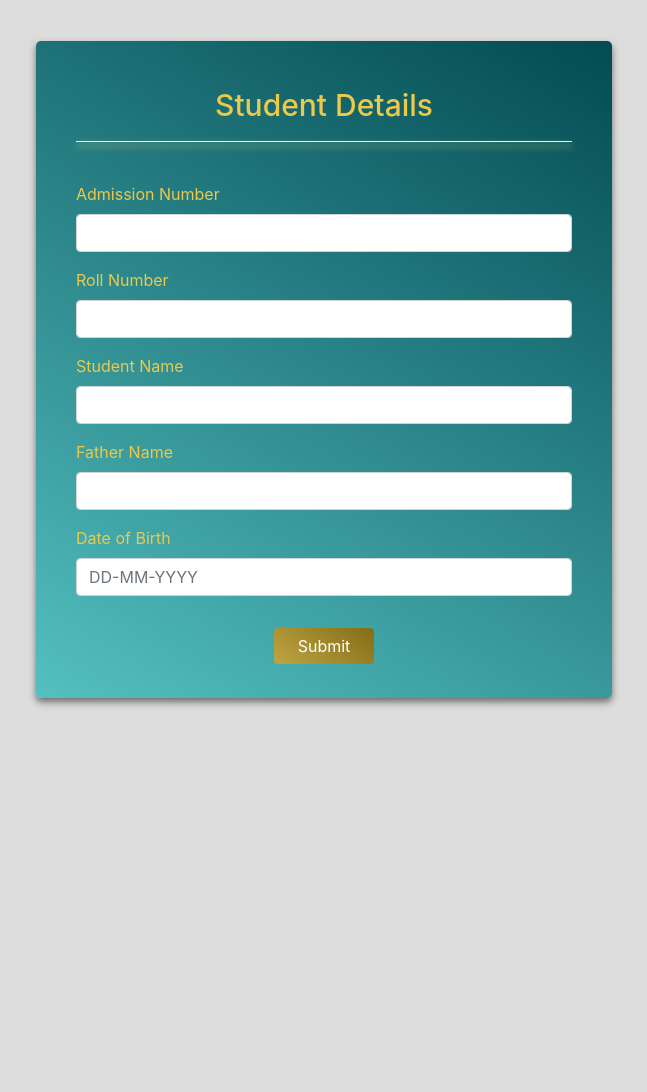
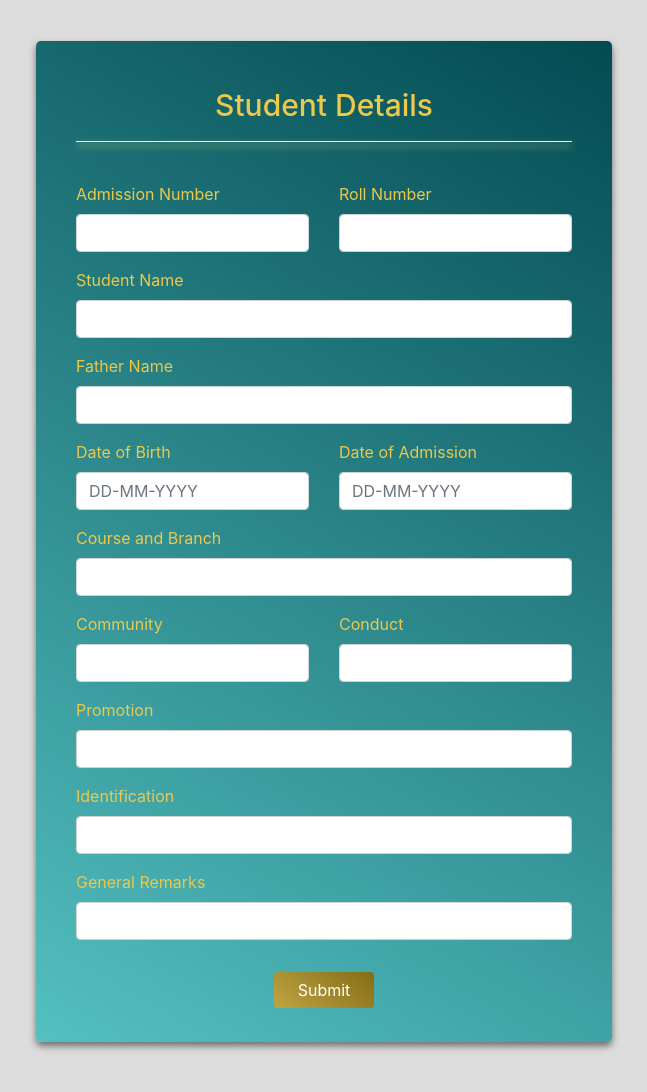
Before and after one commit to thejusvarma/TC, a Flask app: page /manual_generate in a window 1280 px wide. Shown: the part 59-1151 px from the top of the page, without its empty margins (316-963 px from the left). Before the commit the page ends 765 px from the top, so only its background shows below. Run offline with Flask 2, Linux system fonts and the light colour scheme; some libraries are stand-ins or nearby versions.

Commit message:
manual form added

```diff
--- a/gen_app/forms.py
+++ b/gen_app/forms.py
@@ -44,6 +44,11 @@ class ManualForm(FlaskForm):
     student_name = StringField('Student Name', validators=[DataRequired()])
     father_name = StringField('Father Name', validators=[DataRequired()])
     date_of_birth = StringField('Date of Birth', validators=[DataRequired()])
+    date_of_admission =  StringField('Date of Admission')
     Name_of_course_and_branch = StringField('Course and Branch', validators=[DataRequired()])
-    community = StringField('Email', validators=[DataRequired()])
+    community = StringField('Community', validators=[DataRequired()])
+    promotion =  StringField('Promotion')
+    conduct =  StringField('Conduct')
+    identification =  StringField('Identification')
+    general_remarks =  StringField('General Remarks')
     submit = SubmitField('Submit')
--- a/gen_app/routes.py
+++ b/gen_app/routes.py
@@ -180,7 +180,9 @@ def issued():
     data = Issued.query.filter_by(user_id=current_user.id).all()
     return render_template('issue.html',title='Issued',datas=data)
 
-@app.route("/manual_generate")
+@app.route("/manual_generate",methods=['GET','POST'])
 def manual_generate():
     form = ManualForm()
+    if form.validate_on_submit():
+        return render_template('info.html',title='Issued',form=form)
     return render_template('manual_generate.html',title='Issued',form=form)
--- a/gen_app/static/styles/manual_cert.css
+++ b/gen_app/static/styles/manual_cert.css
@@ -12,6 +12,12 @@
     padding-bottom: 18px;
     border-radius: 5px;
   }
+
+/*
+  .form-group{
+      margin-left: auto;
+    margin-right: auto;
+  } */
 
   hr.white {
       border-top: 1px solid whitesmoke;
--- a/gen_app/templates/info.html
+++ b/gen_app/templates/info.html
@@ -5,7 +5,6 @@
 {% block content %}
 <div class='container-info'>
   <h4>Transfer Certficate:</h4>
-
   {% if rn %}
   <a href="{{ url_for('return_tc',rn=rn) }}">Download Transfer Certificate</a><br><br>
   <h4>Conduct Certificate:</h4>
--- a/gen_app/templates/manual_generate.html
+++ b/gen_app/templates/manual_generate.html
@@ -13,6 +13,9 @@
                 <legend class="text-center">Student Details</legend>
                 <hr class="white">
                 <br>
+                <div class="row">
+                    <div class="col">
+                        <!-- admission_number -->
                         <div class="form-group">
                             {% if form.admission_number.errors %}
                             {{ form.admission_number.label(class="form-group-label") }}
@@ -27,6 +30,9 @@
                             {{ form.admission_number(class="form-control") }}
                             {% endif %}
                         </div>
+                    </div>
+                        <!-- rollnumber -->
+                    <div class="col">
                     <div class="form-group">
                         {% if form.roll_num.errors %}
                         {{ form.roll_num.label(class="form-group-label") }}
@@ -41,7 +47,10 @@
                         {{ form.roll_num(class="form-control") }}
                         {% endif %}
                     </div>
+                    </div>
+                </div>
 
+                <!-- student name -->
                 <div class="form-group">
                     {% if form.student_name.errors %}
                     {{ form.student_name.label(class="form-group-label") }}
@@ -57,6 +66,7 @@
                     {% endif %}
                 </div>
 
+                <!-- father's name -->
                 <div class="form-group">
                     {% if form.father_name.errors %}
                     {{ form.father_name.label(class="form-group-label") }}
@@ -72,6 +82,10 @@
                         {% endif %}
                 </div>
 
+
+                <div class="row">
+                    <div class="col">
+                    <!-- dob -->
                     <div class="form-group">
                         {% if form.date_of_birth.errors %}
                         {{ form.date_of_birth.label(class="form-group-label") }}
@@ -86,13 +100,91 @@
                         {{ form.date_of_birth(class="form-control",placeholder="DD-MM-YYYY") }}
                         {% endif %}
                     </div>
+                    </div>
+
+                    <div class="col">
+                    <!-- Date of Admission -->
+                    <div class="form-group">
+                        {% if form.date_of_admission.errors %}
+                        {{ form.date_of_admission.label(class="form-group-label") }}
+                        {{ form.date_of_admission(class="form-control is-invalid") }}
+                            <div class="invalid-feedback">
+                                {% for error in form.date_of_admission.errors %}
+                                <span>{{ error }}</span>
+                                {% endfor %}
+                            </div>
+                            {% else %}
+                            {{ form.date_of_admission.label(class="form-group-label") }}
+                            {{ form.date_of_admission(class="form-control",placeholder="DD-MM-YYYY") }}
+                            {% endif %}
+                    </div>
+                    </div>
+                </div>
+
+                 <!-- name of course and branch -->
+                 <div class="form-group">
+                    {% if form.Name_of_course_and_branch.errors %}
+                        {{ form.Name_of_course_and_branch.label(class="form-group-label") }}
+                        {{ form.Name_of_course_and_branch(class="form-control is-invalid") }}
+                        <div class="invalid-feedback">
+                            {% for error in form.Name_of_course_and_branch.errors %}
+                                <span>{{ error }}</span>
+                            {% endfor %}
+                        </div>
+                    {% else %}
+                        {{ form.Name_of_course_and_branch.label(class="form-group-label") }}
+                        {{ form.Name_of_course_and_branch(class="form-control") }}
+                    {% endif %}
+                </div>
+
+                <div class="row">
+                    <div class="col">
+                <!-- community -->
+                    <div class="form-group">
+                        {% if form.community.errors %}
+                        {{ form.community.label(class="form-group-label") }}
+                            {{ form.community(class="form-control is-invalid") }}
+                            <div class="invalid-feedback">
+                                {% for error in form.community.errors %}
+                                    <span>{{ error }}</span>
+                                {% endfor %}
+                            </div>
+                        {% else %}
+                            {{ form.community.label(class="form-group-label") }}
+                            {{ form.community(class="form-control") }}
+                        {% endif %}
+                    </div>
+                    </div>
+                    <div class="col">
+                    <!-- conduct -->
+                    <div class="form-group">
+                        {{ form.conduct.label(class="form-group-label") }}
+                        {{ form.conduct(class="form-control") }}
+                    </div>
+                    </div>
+                </div>
+
+                <!-- Promotion -->
+                <div class="form-group">
+                        {{ form.promotion.label(class="form-group-label") }}
+                        {{ form.promotion(class="form-control") }}
+                </div>
+
+                <!-- identification -->
+                <div class="form-group">
+                    {{ form.identification.label(class="form-group-label") }}
+                    {{ form.identification(class="form-control") }}
+                </div>
+                <!-- general_remarks -->
+                <div class="form-group">
+                    {{ form.general_remarks.label(class="form-group-label") }}
+                    {{ form.general_remarks(class="form-control") }}
+                </div>
             </fieldset>
 
             <div class="form-group text-center">
                 {{ form.submit(class="btn btn-secondary")}}
             </div>
-
-
         </form>
     </div>
 
```
Also changed, not shown: 2 other files. Lines whose indentation alone changed are shown as unchanged.
